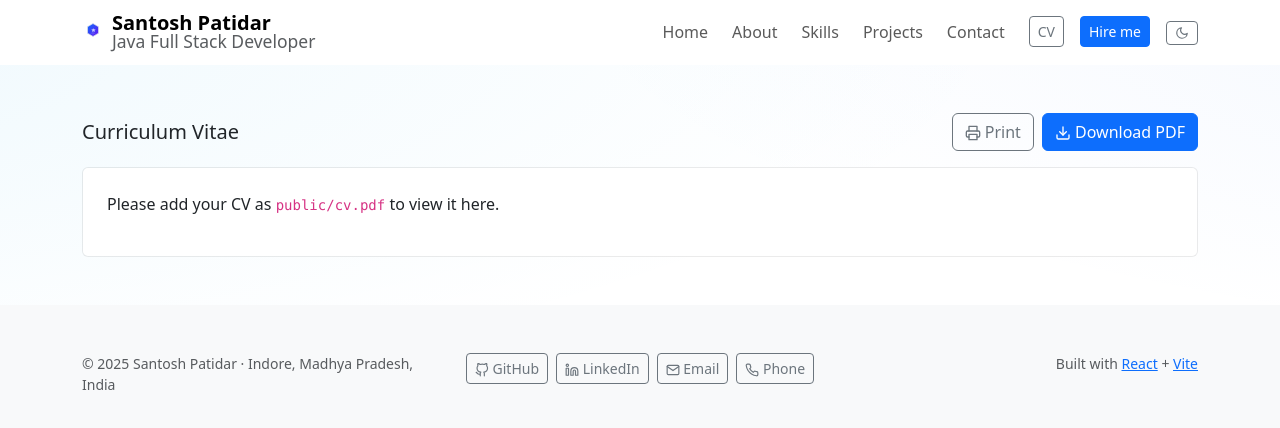
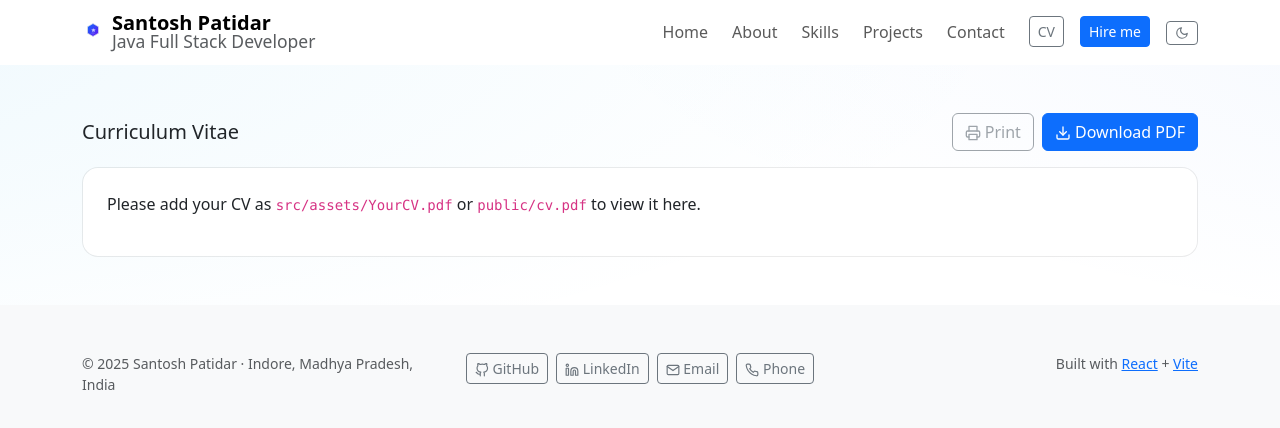
Before and after one commit to Santu-developer/my-webfolio, a React (Vite) app: page /cv in a window 1280 px wide. Shown: the top 428 px of the page. Built offline with nearby package versions, Linux system fonts and the light colour scheme; no server answers.

Commit message:
CV style issue fixed

```diff
--- a/src/pages/CV.jsx
+++ b/src/pages/CV.jsx
@@ -1,13 +1,20 @@
 import { FiPrinter, FiDownload } from 'react-icons/fi'
 import { motion } from 'framer-motion'
 import { headerVariant } from '../utils/motion'
-import { useEffect, useState } from 'react'
+import { useEffect, useMemo, useState } from 'react'
+
+// Prefer a CV in src/assets/*.pdf (bundled, cache-friendly); fallback to public/cv.pdf if present
+const assetPdfMap = import.meta.glob('../assets/*.pdf', { eager: true, import: 'default' })
+const firstAssetPdfUrl = Object.values(assetPdfMap)[0]
 
 export default function CV() {
-  const [hasPDF, setHasPDF] = useState(true)
+  const preferredUrl = useMemo(() => firstAssetPdfUrl || '/cv.pdf', [])
+  const [pdfUrl] = useState(preferredUrl)
+  const [hasPDF, setHasPDF] = useState(Boolean(firstAssetPdfUrl))
 
-  // On client, check if /cv.pdf exists so Netlify/GH Pages don't show a broken embed
+  // If no asset PDF, check for public/cv.pdf at runtime (Netlify/GH Pages)
   useEffect(() => {
+    if (firstAssetPdfUrl) return
     let cancelled = false
     fetch('/cv.pdf', { method: 'HEAD' })
       .then((res) => {
@@ -20,44 +27,78 @@ export default function CV() {
       cancelled = true
     }
   }, [])
+
+  // Print only the PDF content (not the whole page)
+  const handlePrint = () => {
+    if (!hasPDF) return
+    const frame = document.createElement('iframe')
+    frame.style.position = 'fixed'
+    frame.style.right = '0'
+    frame.style.bottom = '0'
+    frame.style.width = '0'
+    frame.style.height = '0'
+    frame.style.border = '0'
+    frame.src = pdfUrl
+    frame.onload = () => {
+      try {
+        frame.contentWindow?.focus()
+        frame.contentWindow?.print()
+      } finally {
+        setTimeout(() => frame.remove(), 1200)
+      }
+    }
+    document.body.appendChild(frame)
+  }
   return (
     <main className="py-5 position-relative overflow-hidden">
       <div className="glass-bg glass-cv"></div>
       <div className="container position-relative">
-        <div className="d-flex justify-content-between align-items-center mb-3">
+        <div className="d-flex justify-content-between align-items-center mb-3 cv-toolbar">
           <motion.strong className="h5 mb-0" variants={headerVariant} initial="hidden" whileInView="show" viewport={{ once: true, amount: 0.4 }}>
             Curriculum Vitae
           </motion.strong>
           <div className="d-flex gap-2">
-            <motion.button whileHover={{ scale: 1.03 }} whileTap={{ scale: 0.97 }} className="btn btn-outline-secondary" onClick={() => window.print()} title="Print CV">
+            <motion.button
+              whileHover={{ scale: hasPDF ? 1.03 : 1 }}
+              whileTap={{ scale: hasPDF ? 0.97 : 1 }}
+              className="btn btn-outline-secondary"
+              onClick={handlePrint}
+              title="Print CV"
+              disabled={!hasPDF}
+            >
               <FiPrinter /> Print
             </motion.button>
-            <motion.a whileHover={{ scale: 1.03 }} whileTap={{ scale: 0.97 }} className="btn btn-primary" href="/cv.pdf" download>
+            <motion.a
+              whileHover={{ scale: hasPDF ? 1.03 : 1 }}
+              whileTap={{ scale: hasPDF ? 0.97 : 1 }}
+              className="btn btn-primary"
+              href={hasPDF ? pdfUrl : undefined}
+              download={hasPDF ? 'Santosh_Patidar_CV.pdf' : undefined}
+              aria-disabled={!hasPDF}
+            >
               <FiDownload /> Download PDF
             </motion.a>
           </div>
         </div>
 
         <motion.div
-          className="card overflow-hidden"
+          className="card overflow-hidden cv-card"
           initial={{ opacity: 0, y: 18, filter: 'blur(2px)' }}
           whileInView={{ opacity: 1, y: 0, filter: 'blur(0)' }}
           viewport={{ once: true, amount: 0.35 }}
           transition={{ duration: 0.6 }}
         >
           {hasPDF ? (
-            <object data="/cv.pdf" type="application/pdf" width="100%" height="80vh">
-              <div className="p-4">
-                <p className="mb-2">Unable to display PDF.</p>
-                <a href="/cv.pdf" className="btn btn-primary">
-                  Download CV
-                </a>
-              </div>
-            </object>
+            <iframe
+              className="cv-frame"
+              src={`${pdfUrl}#toolbar=1&navpanes=0&scrollbar=1&view=FitH`}
+              title="Curriculum Vitae"
+              loading="eager"
+            />
           ) : (
             <div className="p-4">
               <p>
-                Please add your CV as <code>public/cv.pdf</code> to view it here.
+                Please add your CV as <code>src/assets/YourCV.pdf</code> or <code>public/cv.pdf</code> to view it here.
               </p>
             </div>
           )}
--- a/src/styles/index.css
+++ b/src/styles/index.css
@@ -184,3 +184,43 @@
 .glass-nav .nav-link:focus-visible::after {
 	transform: scaleX(1);
 }
+
+/* ------------------------------
+   CV page: larger PDF viewport
+   ------------------------------ */
+.cv-toolbar {
+	/* keep actions aligned and separated from the viewer */
+	gap: .5rem;
+}
+
+/* Make the PDF area tall enough to view comfortably across devices */
+.cv-card {
+	border-radius: var(--bs-border-radius-xl);
+}
+
+.cv-frame {
+	display: block;
+	width: 100%;
+	/* Responsive, near full-viewport height without covering navbar/footer */
+	height: 82vh;
+	border: 0;
+	background: transparent;
+}
+
+@media (min-width: 768px) {
+	.cv-frame { height: 88vh; }
+}
+
+@media (min-width: 1200px) {
+	.cv-frame { height: 90vh; }
+}
+
+/* Print styles: hide chrome and backgrounds when printing */
+@media print {
+	body { background: #fff !important; }
+	.glass-bg,
+	.glass-nav,
+	.cv-toolbar,
+	footer { display: none !important; }
+	.cv-card { box-shadow: none !important; border: 0 !important; }
+}
```
Also changed, not shown: 1 other file (tests, documents, lock files or other folders).
